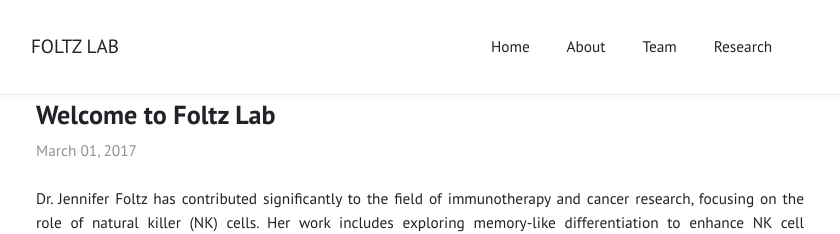
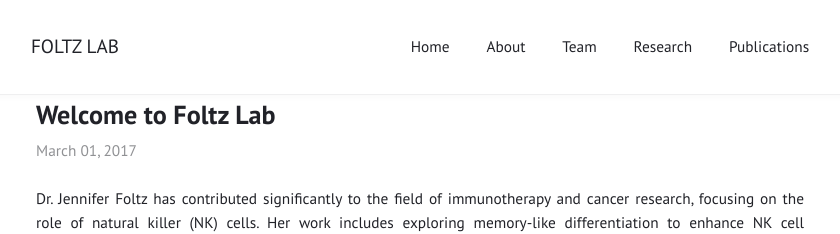
Before and after one commit to Foltz-Lab/Foltz-Lab.github.io, a Jekyll site: the page built from index.html, in a window 1280 px wide. Shown: the top 234 px of the page, without its empty margins (220-1060 px from the left). Built offline with Jekyll 4.4.1, drawn with Linux system fonts in a browser that asks for light colours.

Commit message:
edited publication in config

```diff
--- a/_config.yml
+++ b/_config.yml
@@ -20,7 +20,7 @@ navigation:                # accepts {file, title, url, icon, sidebaricon}
   - {file: "README.md"}
   - {file: "team.html", title: "Team"}
   - {file: "research.html", title: "Research"}
-  - {file: "publications.html"}
+  - {file: "publications.html", title: "Publications"}
 
 
 external:                  # shows a footer with social links - for available icons see fontawesome.com/icons
```
Also changed, not shown: _includes/publications.html (line endings or trailing spaces).
